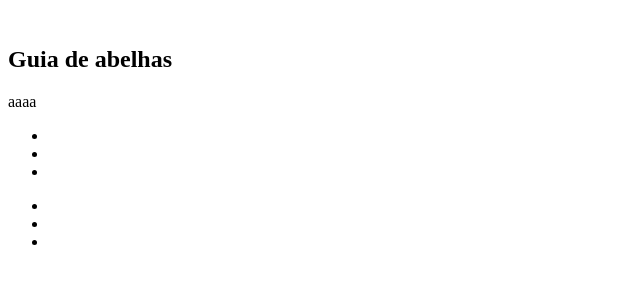
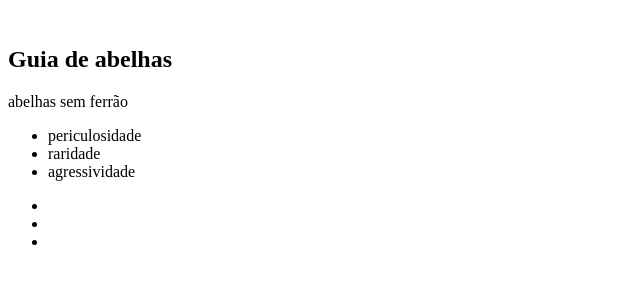
Before and after one commit to luadevsec/enciclopedia-de-abelhas, a plain HTML site: page index.html in a window 1280 px wide. Shown: the whole page, without its empty margins (0-640 px from the left). Drawn offline with Linux system fonts and the light colour scheme.

Commit message:
Update index.html

```diff
--- a/index.html
+++ b/index.html
@@ -14,13 +14,13 @@
         </section>
     </header>
     <main>
-        <nav>aaaa</nav>
+        <nav>abelhas sem ferrão</nav>
         <section>
             <article>
                 <ul>
-                    <li></li>
-                    <li></li>
-                    <li></li>
+                    <li>periculosidade</li>
+                    <li>raridade</li>
+                    <li>agressividade</li>
                 </ul>
             </article>
             <article>
```
